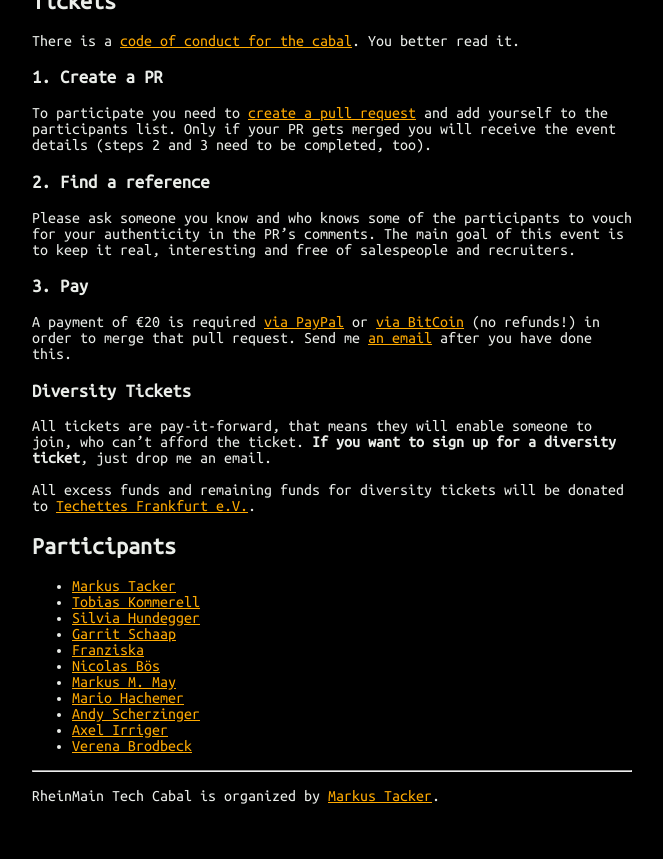
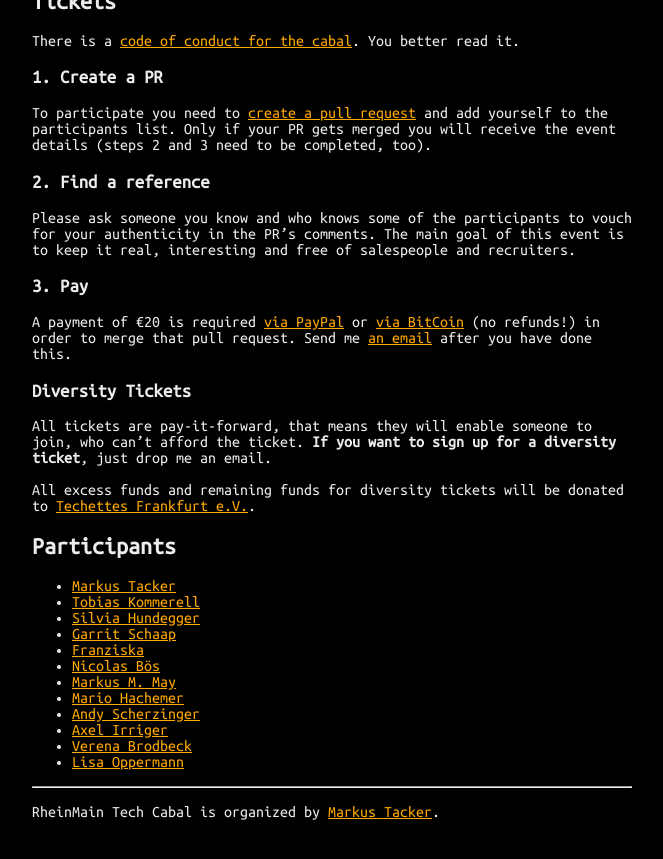
Before and after one commit to coderbyheart/blog, a Jekyll site: the page built from rheinmain-tech-cabal.md, in a window 1280 px wide and 900 px high, scrolled down 1099 px. Shown: the top 859 px of the window, without its empty margins (308-971 px from the left). Built offline with Jekyll 4.4.1, drawn with Linux system fonts in a browser that asks for light colours.

Commit message:
Attending rheinmain tech cabal
Viddity can vouch for me. See #10

```diff
--- a/rheinmain-tech-cabal.md
+++ b/rheinmain-tech-cabal.md
@@ -54,6 +54,7 @@
  * [Andy Scherzinger](https://twitter.com/AndyScherzinger)
  * [Axel Irriger](https://twitter.com/AxelIrriger)
  * [Verena Brodbeck](https://twitter.com/viddity)
+ * [Lisa Oppermann](https://twitter.com/graefin_senil)
 
 ---
 
```
